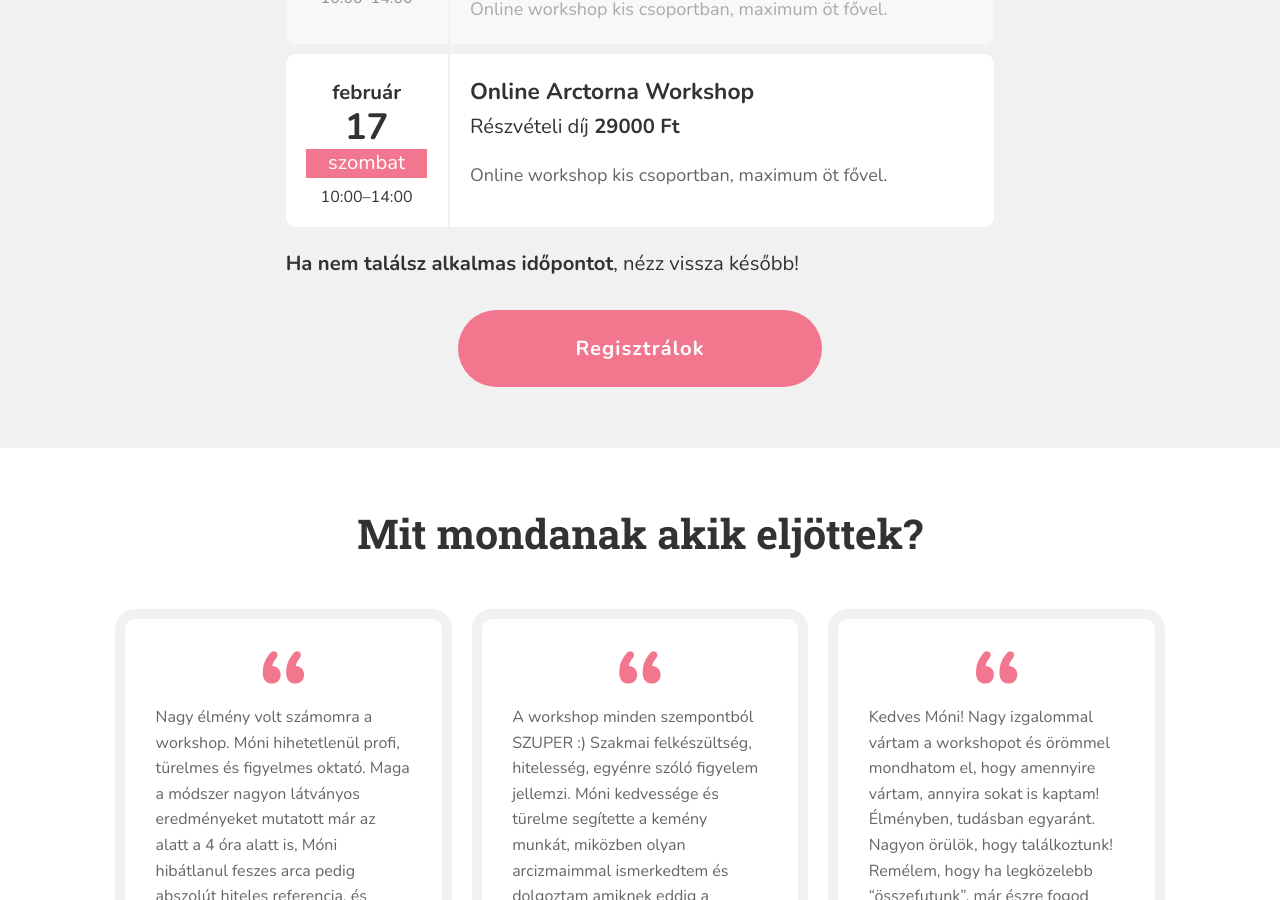
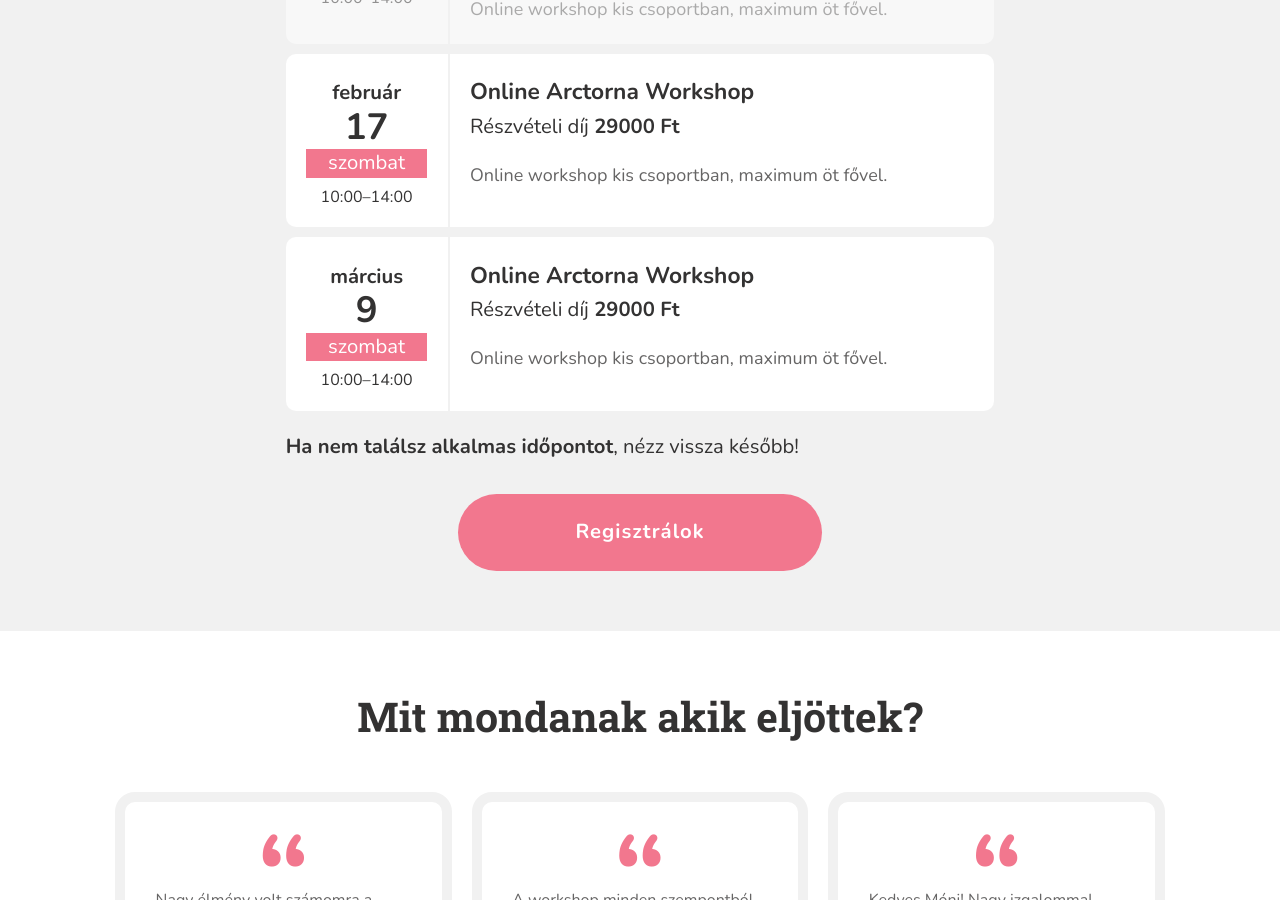
Before and after one commit to monikamudra/arctorna, a Jekyll site: the page built from workshop.md, in a window 1280 px wide and 900 px high, scrolled down 2333 px. Built offline with Jekyll 4.4.1, drawn with Linux system fonts in a browser that asks for light colours.

Commit message:
Update workshop event

```diff
--- a/_data/workshop.yaml
+++ b/_data/workshop.yaml
@@ -56,3 +56,12 @@
       Online workshop kis csoportban, maximum öt fővel.
     price: 29000
     full: false
+
+  - date: 2024-3-9-T10:00
+    start: "10:00"
+    end: "14:00"
+    title: Online Arctorna Workshop
+    description: >-
+      Online workshop kis csoportban, maximum öt fővel.
+    price: 29000
+    full: false
```
